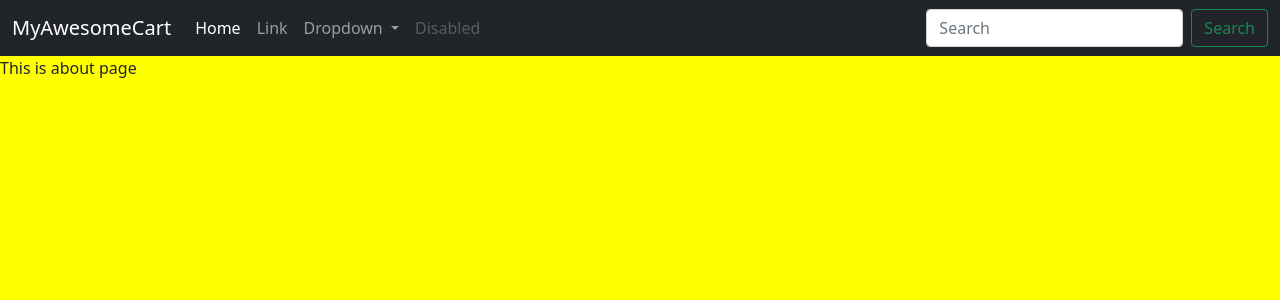
After one commit to 581-pooja/Ecommerce-Website, a Django app: template mac/shop/templates/shop/about.html in a window 1280 px wide. The commit adds this page. Shown: the top 300 px of the page. Run offline with Django 3.2, Linux system fonts and the light colour scheme; the template is opened without the code that fills it, so the values that code supplies are empty.

Commit message:
Added Template inheritance and python manage.py shell seen

```diff
--- /dev/null
+++ b/mac/shop/templates/shop/about.html
@@ -0,0 +1,13 @@
+{% extends 'shop/basic.html' %}
+
+{% block title %} About Title {% endblock %}
+
+{% block css %}
+<style>
+    body{
+        background-color: yellow;
+    }
+</style>
+{% endblock %}
+
+{% block body %}This is about page {% endblock %}
--- /dev/null
+++ b/mac/shop/templates/shop/basic.html
@@ -0,0 +1,72 @@
+<!doctype html>
+<html lang="en">
+
+<head>
+  <!-- Required meta tags -->
+  <meta charset="utf-8">
+  <meta name="viewport" content="width=device-width, initial-scale=1">
+
+  <!-- Bootstrap CSS -->
+  <link href="https://cdn.jsdelivr.net/npm/bootstrap@5.1.1/dist/css/bootstrap.min.css" rel="stylesheet"
+    integrity="sha384-F3w7mX95PdgyTmZZMECAngseQB83DfGTowi0iMjiWaeVhAn4FJkqJByhZMI3AhiU" crossorigin="anonymous">
+
+  <title>{% block title %} {% endblock %}</title>
+
+  {% block css %} {% endblock %}
+</head>
+
+<body>
+
+  <!-- Navbar -->
+  <nav class="navbar navbar-expand-lg navbar-dark bg-dark">
+    <div class="container-fluid">
+      <a class="navbar-brand" href="#">MyAwesomeCart</a>
+      <button class="navbar-toggler" type="button" data-bs-toggle="collapse" data-bs-target="#navbarSupportedContent"
+        aria-controls="navbarSupportedContent" aria-expanded="false" aria-label="Toggle navigation">
+        <span class="navbar-toggler-icon"></span>
+      </button>
+      <div class="collapse navbar-collapse" id="navbarSupportedContent">
+        <ul class="navbar-nav me-auto mb-2 mb-lg-0">
+          <li class="nav-item">
+            <a class="nav-link active" aria-current="page" href="#">Home</a>
+          </li>
+          <li class="nav-item">
+            <a class="nav-link" href="#">Link</a>
+          </li>
+          <li class="nav-item dropdown">
+            <a class="nav-link dropdown-toggle" href="#" id="navbarDropdown" role="button" data-bs-toggle="dropdown"
+              aria-expanded="false">
+              Dropdown
+            </a>
+            <ul class="dropdown-menu" aria-labelledby="navbarDropdown">
+              <li><a class="dropdown-item" href="#">Action</a></li>
+              <li><a class="dropdown-item" href="#">Another action</a></li>
+              <li>
+                <hr class="dropdown-divider">
+              </li>
+              <li><a class="dropdown-item" href="#">Something else here</a></li>
+            </ul>
+          </li>
+          <li class="nav-item">
+            <a class="nav-link disabled">Disabled</a>
+          </li>
+        </ul>
+        <form class="d-flex">
+          <input class="form-control me-2" type="search" placeholder="Search" aria-label="Search">
+          <button class="btn btn-outline-success" type="submit">Search</button>
+        </form>
+      </div>
+    </div>
+  </nav>
+
+  {% block body %} {% endblock %}
+
+
+  <!-- Option 1: Bootstrap Bundle with Popper -->
+  <script src="https://cdn.jsdelivr.net/npm/bootstrap@5.1.1/dist/js/bootstrap.bundle.min.js"
+    integrity="sha384-/bQdsTh/da6pkI1MST/rWKFNjaCP5gBSY4sEBT38Q/9RBh9AH40zEOg7Hlq2THRZ"
+    crossorigin="anonymous"></script>
+
+</body>
+
+</html>
--- a/mac/shop/views.py
+++ b/mac/shop/views.py
@@ -7,7 +7,8 @@ def index(request):
     return render(request, 'shop/index.html')
 
 def about(request):
-    return HttpResponse("About of Shop Page!!")
+    return render(request, 'shop/about.html')
+    # return HttpResponse("About of Shop Page!!")
 
 def contact(request):
     return HttpResponse("Contact of Shop Page!!")
```
Also changed, not shown: mac/shop/templates/shop/index.html (+6 -68 lines).
